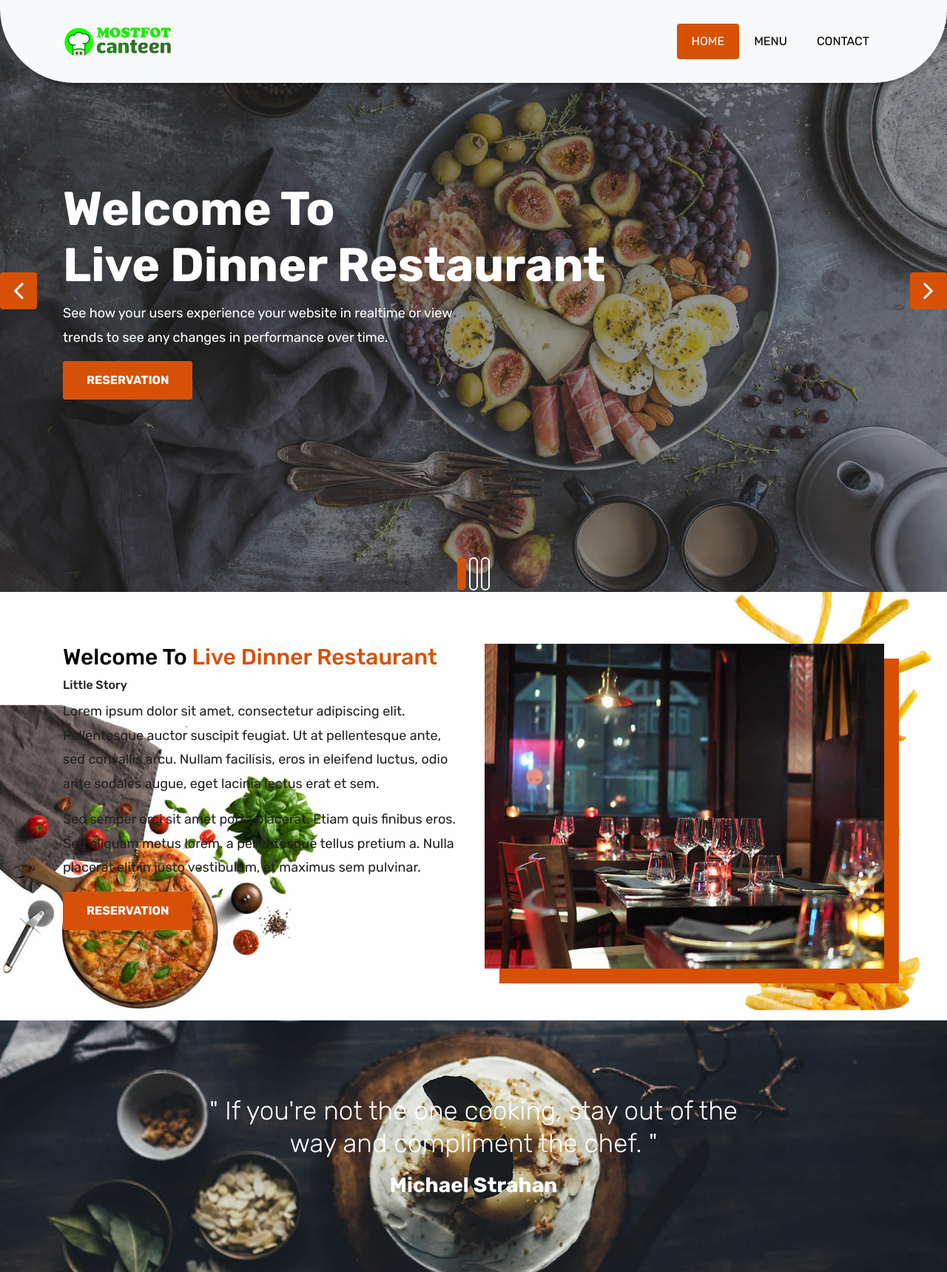
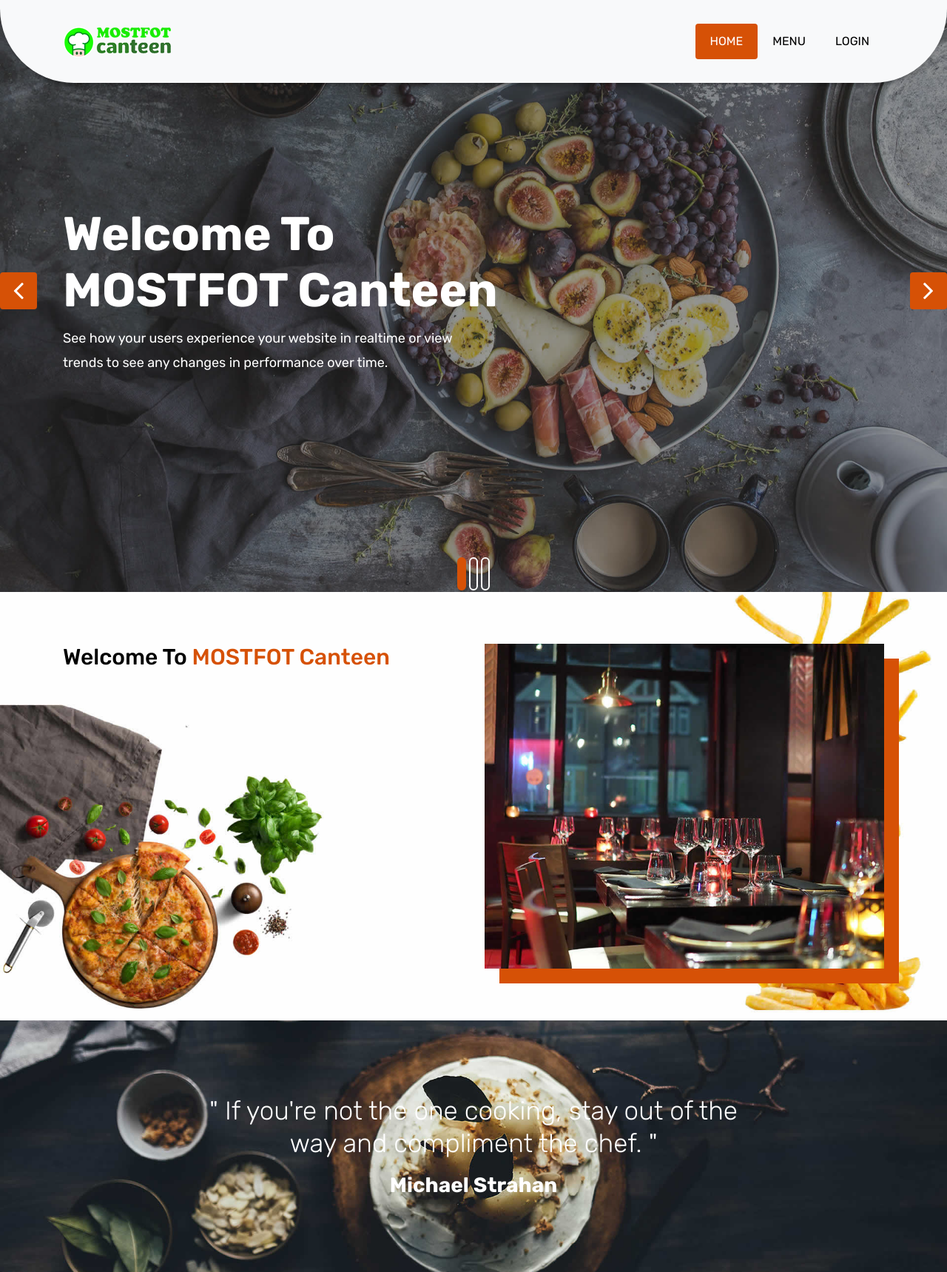
Before and after one commit to chamikaravihara-tec/CanteenSystem, a Spring app: page /canteensystemWeb/index in a window 1280 px wide. Shown: the top 1719 px of the page at 74% size. Run offline with Thymeleaf, Linux system fonts and the light colour scheme; the template is opened without the code that fills it, so the values that code supplies are empty.

Commit message:
login
cimmit

```diff
--- a/demo/src/main/resources/templates/canteensystemWeb/contact.html
+++ b/demo/src/main/resources/templates/canteensystemWeb/contact.html
@@ -48,7 +48,7 @@
 					<ul class="navbar-nav ml-auto">
 						<li class="nav-item active"><a class="nav-link" href="index.html">Home</a></li>
 						<li class="nav-item"><a class="nav-link" href="menu.html">Menu</a></li>
-						<li class="nav-item"><a class="nav-link" href="contact.html">Contact</a></li>
+						<li class="nav-item"><a class="nav-link" href="contact.html">Login</a></li>
 					</ul>
 				</div>
 			</div>
--- a/demo/src/main/resources/templates/canteensystemWeb/forms/User_Create.html
+++ b/demo/src/main/resources/templates/canteensystemWeb/forms/User_Create.html
@@ -47,7 +47,11 @@
             </tr>
             <tr>
                 <td>User Type:</td>
-                <td><input type="text" th:field="*{user_type}" /></td>
+                <td> <select name="user" id="user">
+                    <option value="Admin">Admin</option>
+                    <option value="Staff">Staff</option>
+                    <option value="Student">Student</option>
+                </select> </td>
             </tr>
 
             <tr>
--- a/demo/src/main/resources/templates/canteensystemWeb/index.html
+++ b/demo/src/main/resources/templates/canteensystemWeb/index.html
@@ -48,7 +48,7 @@
 					<ul class="navbar-nav ml-auto">
 						<li class="nav-item active"><a class="nav-link" href="index.html">Home</a></li>
 						<li class="nav-item"><a class="nav-link" href="menu.html">Menu</a></li>
-						<li class="nav-item"><a class="nav-link" href="contact.html">Contact</a></li>
+						<li class="nav-item"><a class="nav-link" href="contact.html">Login</a></li>
 					</ul>
 				</div>
 			</div>
@@ -64,10 +64,10 @@
 				<div class="container">
 					<div class="row">
 						<div class="col-md-12">
-							<h1 class="m-b-20"><strong>Welcome To <br> Live Dinner Restaurant</strong></h1>
+							<h1 class="m-b-20"><strong>Welcome To <br> MOSTFOT Canteen</strong></h1>
 							<p class="m-b-40">See how your users experience your website in realtime or view  <br>
 							trends to see any changes in performance over time.</p>
-							<p><a class="btn btn-lg btn-circle btn-outline-new-white" href="#">Reservation</a></p>
+
 						</div>
 					</div>
 				</div>
@@ -77,7 +77,7 @@
 				<div class="container">
 					<div class="row">
 						<div class="col-md-12">
-							<h1 class="m-b-20"><strong>Welcome To <br> Live Dinner Restaurant</strong></h1>
+							<h1 class="m-b-20"><strong>Welcome To <br> MOSTFOT Canteen</strong></h1>
 							<p class="m-b-40">See how your users experience your website in realtime or view  <br>
 							trends to see any changes in performance over time.</p>
 							<p><a class="btn btn-lg btn-circle btn-outline-new-white" href="#">Reservation</a></p>
@@ -90,7 +90,7 @@
 				<div class="container">
 					<div class="row">
 						<div class="col-md-12">
-							<h1 class="m-b-20"><strong>Welcome To <br> Yamifood Restaurant</strong></h1>
+							<h1 class="m-b-20"><strong>Welcome To <br> MOSTFOT Canteen</strong></h1>
 							<p class="m-b-40">See how your users experience your website in realtime or view  <br>
 							trends to see any changes in performance over time.</p>
 							<p><a class="btn btn-lg btn-circle btn-outline-new-white" href="#">Reservation</a></p>
@@ -112,11 +112,8 @@
 			<div class="row">
 				<div class="col-lg-6 col-md-6 col-sm-12 text-center">
 					<div class="inner-column">
-						<h1>Welcome To <span>Live Dinner Restaurant</span></h1>
-						<h4>Little Story</h4>
-						<p>Lorem ipsum dolor sit amet, consectetur adipiscing elit. Pellentesque auctor suscipit feugiat. Ut at pellentesque ante, sed convallis arcu. Nullam facilisis, eros in eleifend luctus, odio ante sodales augue, eget lacinia lectus erat et sem. </p>
-						<p>Sed semper orci sit amet porta placerat. Etiam quis finibus eros. Sed aliquam metus lorem, a pellentesque tellus pretium a. Nulla placerat elit in justo vestibulum, et maximus sem pulvinar.</p>
-						<a class="btn btn-lg btn-circle btn-outline-new-white" href="#">Reservation</a>
+						<h1>Welcome To <span>MOSTFOT Canteen</span></h1>
+
 					</div>
 				</div>
 				<div class="col-lg-6 col-md-6 col-sm-12">
--- a/demo/src/main/resources/templates/canteensystemWeb/menu.html
+++ b/demo/src/main/resources/templates/canteensystemWeb/menu.html
@@ -48,7 +48,7 @@
 					<ul class="navbar-nav ml-auto">
 						<li class="nav-item active"><a class="nav-link" href="index.html">Home</a></li>
 						<li class="nav-item"><a class="nav-link" href="menu.html">Menu</a></li>
-						<li class="nav-item"><a class="nav-link" href="contact.html">Contact</a></li>
+						<li class="nav-item"><a class="nav-link" href="contact.html">Login</a></li>
 					</ul>
 				</div>
 			</div>
```
Also changed, not shown: demo/src/main/resources/templates/canteensystemWeb/forms/Login.html (+4 -3 lines).
